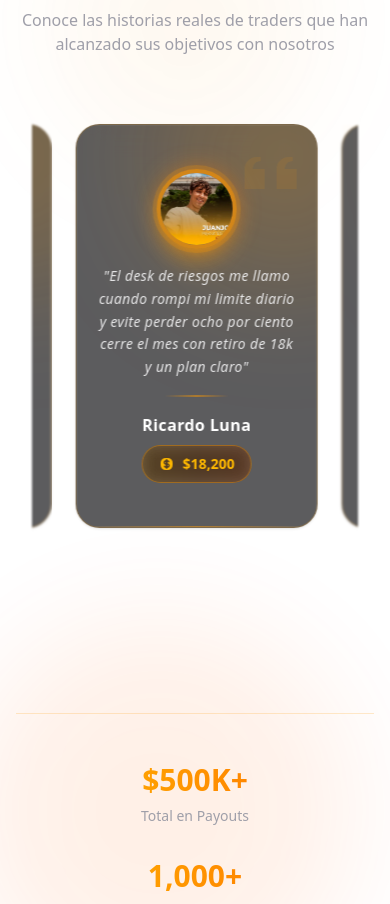
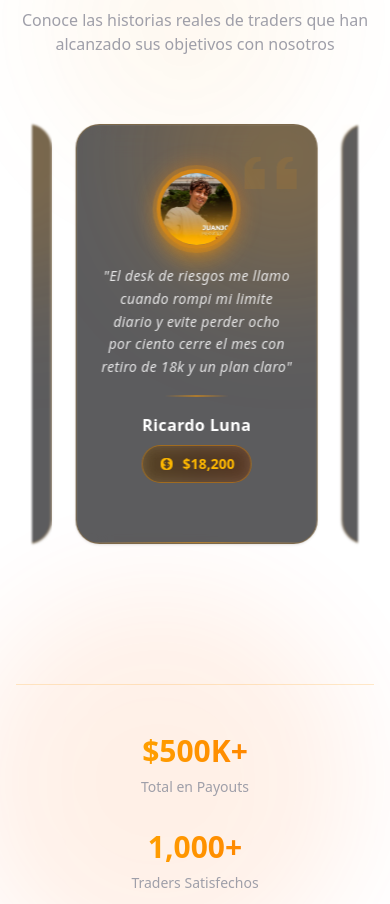
Before and after one commit to devyamboly/app-lord-found, a Next.js app: page / in a window 390 px wide. Shown: the part 6320-7224 px from the top of the page. Built offline with nearby package versions, Linux system fonts and the light colour scheme.

Commit message:
fix: enhance TestimonialCard layout and typography

```diff
--- a/src/components/testimonials/TestimonialCard.tsx
+++ b/src/components/testimonials/TestimonialCard.tsx
@@ -1,42 +1,46 @@
-import { Card, CardContent } from "@/components/ui/card";
-import { currency } from "@/helpers/challenge-sizes";
-import Image from "next/image";
+import { Card, CardContent } from "@/components/ui/card"
+import { currency } from "@/helpers/challenge-sizes"
+import Image from "next/image"
 
 interface TestimonialCardProps {
-  name: string;
-  payout: number;
-  quote: string;
-  imageSrc?: string;
+  name: string
+  payout: number
+  quote: string
+  imageSrc?: string
 }
 
 function getInitials(name: string) {
-  const parts = name.trim().split(/\s+/);
-  const first = parts[0]?.[0] ?? "";
-  const last = parts[parts.length - 1]?.[0] ?? "";
-  return (first + last).toUpperCase();
+  const parts = name.trim().split(/\s+/)
+  const first = parts[0]?.[0] ?? ""
+  const last = parts[parts.length - 1]?.[0] ?? ""
+  return (first + last).toUpperCase()
+}
+
+function getQuoteTypography(quote: string) {
+  const length = quote.trim().length
+
+  if (length > 360) return "text-xs sm:text-[13px] leading-relaxed"
+  if (length > 310) return "text-[13px] sm:text-sm leading-relaxed"
+  if (length > 260) return "text-sm sm:text-[15px] leading-relaxed"
+  return "text-sm sm:text-base leading-relaxed"
 }
 
 export default function TestimonialCard({ name, payout, quote, imageSrc }: TestimonialCardProps) {
+  const quoteTypography = getQuoteTypography(quote)
+
   return (
     <div className="px-2 sm:px-3 py-2 h-full">
-      <div className="group relative h-full min-h-[420px] sm:min-h-[460px]">
-        {/* Card */}
-        <Card className="relative h-full bg-zinc-900/70 backdrop-blur-lg border border-amber-500/20 rounded-3xl overflow-hidden transition-all duration-500 group-hover:border-amber-400/60 group-hover:shadow-2xl group-hover:shadow-amber-500/30 group-hover:bg-zinc-900/80 group-hover:scale-[1.02]">
-          {/* Glow effect on hover */}
+      <div className="group relative h-full">
+        <Card className="relative flex h-full min-h-[420px] max-h-[420px] sm:min-h-[480px] sm:max-h-[480px] bg-zinc-900/70 backdrop-blur-lg border border-amber-500/20 rounded-3xl overflow-hidden transition-all duration-500 group-hover:border-amber-400/60 group-hover:shadow-2xl group-hover:shadow-amber-500/30 group-hover:bg-zinc-900/80 group-hover:scale-[1.02]">
           <div className="pointer-events-none absolute -right-24 -top-24 h-64 w-64 rounded-full bg-amber-500/20 blur-3xl transition-opacity duration-300 group-hover:opacity-70" aria-hidden></div>
-
-          {/* Inner border effect */}
           <div className="pointer-events-none absolute inset-0 border border-white/5" aria-hidden></div>
-
-          {/* Quote icon background */}
           <div className="absolute top-4 right-4 text-amber-500/10 group-hover:text-amber-500/20 transition-colors duration-300">
             <svg className="w-16 h-16 sm:w-20 sm:h-20" fill="currentColor" viewBox="0 0 32 32">
-              <path d="M10 8c-3.3 0-6 2.7-6 6v10h10V14h-6c0-2.2 1.8-4 4-4V8zm16 0c-3.3 0-6 2.7-6 6v10h10V14h-6c0-2.2 1.8-4 4-4V8z"/>
+              <path d="M10 8c-3.3 0-6 2.7-6 6v10h10V14h-6c0-2.2 1.8-4 4-4V8zm16 0c-3.3 0-6 2.7-6 6v10h10V14h-6c0-2.2 1.8-4 4-4V8z" />
             </svg>
           </div>
 
-          <CardContent className="relative p-5 sm:p-7 h-full flex flex-col items-center text-center gap-4 sm:gap-5">
-            {/* Avatar with ring effect */}
+          <CardContent className="relative flex h-full flex-col items-center text-center gap-4 sm:gap-5 p-5 sm:p-7">
             <div className="relative">
               <div className="absolute inset-0 bg-gradient-to-tr from-amber-500 to-orange-500 rounded-full animate-pulse opacity-50 blur-md"></div>
               {imageSrc ? (
@@ -55,37 +59,33 @@ export default function TestimonialCard({ name, payout, quote, imageSrc }: Testi
               )}
             </div>
 
-            {/* Quote text with better typography */}
-            <div className="relative flex-1 flex items-center">
-              <p className="text-zinc-100/90 text-sm sm:text-base leading-relaxed italic max-w-[32ch] sm:max-w-[28ch] font-light tracking-wide">
+            <div className="relative flex-1 w-full px-1 flex items-center">
+              <p className={`text-zinc-100/90 italic font-light tracking-wide text-pretty break-words ${quoteTypography}`}>
                 "{quote}"
               </p>
             </div>
 
-            {/* Divider */}
             <div className="w-16 h-0.5 bg-gradient-to-r from-transparent via-amber-500/50 to-transparent"></div>
 
-            {/* Author info with enhanced styling */}
             <div className="mt-auto space-y-2">
-              <div className="text-white font-bold text-base sm:text-lg tracking-wide">
-                {name}
-              </div>
+              <div className="text-white font-bold text-base sm:text-lg tracking-wide">{name}</div>
               <div className="inline-flex items-center gap-2 px-4 py-2 bg-gradient-to-r from-amber-500/20 via-amber-600/20 to-orange-500/20 border border-amber-500/40 rounded-full backdrop-blur-sm">
                 <svg className="w-4 h-4 text-amber-400" fill="currentColor" viewBox="0 0 20 20">
-                  <path d="M8.433 7.418c.155-.103.346-.196.567-.267v1.698a2.305 2.305 0 01-.567-.267C8.07 8.34 8 8.114 8 8c0-.114.07-.34.433-.582zM11 12.849v-1.698c.22.071.412.164.567.267.364.243.433.468.433.582 0 .114-.07.34-.433.582a2.305 2.305 0 01-.567.267z"/>
-                  <path fillRule="evenodd" d="M10 18a8 8 0 100-16 8 8 0 000 16zm1-13a1 1 0 10-2 0v.092a4.535 4.535 0 00-1.676.662C6.602 6.234 6 7.009 6 8c0 .99.602 1.765 1.324 2.246.48.32 1.054.545 1.676.662v1.941c-.391-.127-.68-.317-.843-.504a1 1 0 10-1.51 1.31c.562.649 1.413 1.076 2.353 1.253V15a1 1 0 102 0v-.092a4.535 4.535 0 001.676-.662C13.398 13.766 14 12.991 14 12c0-.99-.602-1.765-1.324-2.246A4.535 4.535 0 0011 9.092V7.151c.391.127.68.317.843.504a1 1 0 101.511-1.31c-.563-.649-1.413-1.076-2.354-1.253V5z" clipRule="evenodd"/>
+                  <path d="M8.433 7.418c.155-.103.346-.196.567-.267v1.698a2.305 2.305 0 01-.567-.267C8.07 8.34 8 8.114 8 8c0-.114.07-.34.433-.582zM11 12.849v-1.698c.22.071.412.164.567.267.364.243.433.468.433.582 0 .114-.07.34-.433.582a2.305 2.305 0 01-.567.267z" />
+                  <path
+                    fillRule="evenodd"
+                    d="M10 18a8 8 0 100-16 8 8 0 000 16zm1-13a1 1 0 10-2 0v.092a4.535 4.535 0 00-1.676.662C6.602 6.234 6 7.009 6 8c0 .99.602 1.765 1.324 2.246.48.32 1.054.545 1.676.662v1.941c-.391-.127-.68-.317-.843-.504a1 1 0 10-1.51 1.31c.562.649 1.413 1.076 2.353 1.253V15a1 1 0 102 0v-.092a4.535 4.535 0 001.676-.662C13.398 13.766 14 12.991 14 12c0-.99-.602-1.765-1.324-2.246A4.535 4.535 0 0011 9.092V7.151c.391.127.68.317.843.504a1 1 0 101.511-1.31c-.563-.649-1.413-1.076-2.354-1.253V5z"
+                    clipRule="evenodd"
+                  />
                 </svg>
-                <span className="text-amber-400 font-bold text-sm sm:text-base">
-                  {currency(payout)}
-                </span>
+                <span className="text-amber-400 font-bold text-sm sm:text-base">{currency(payout)}</span>
               </div>
             </div>
           </CardContent>
 
-          {/* Bottom shine effect */}
           <div className="absolute bottom-0 left-0 right-0 h-px bg-gradient-to-r from-transparent via-amber-500/50 to-transparent"></div>
         </Card>
       </div>
     </div>
-  );
+  )
 }
```
